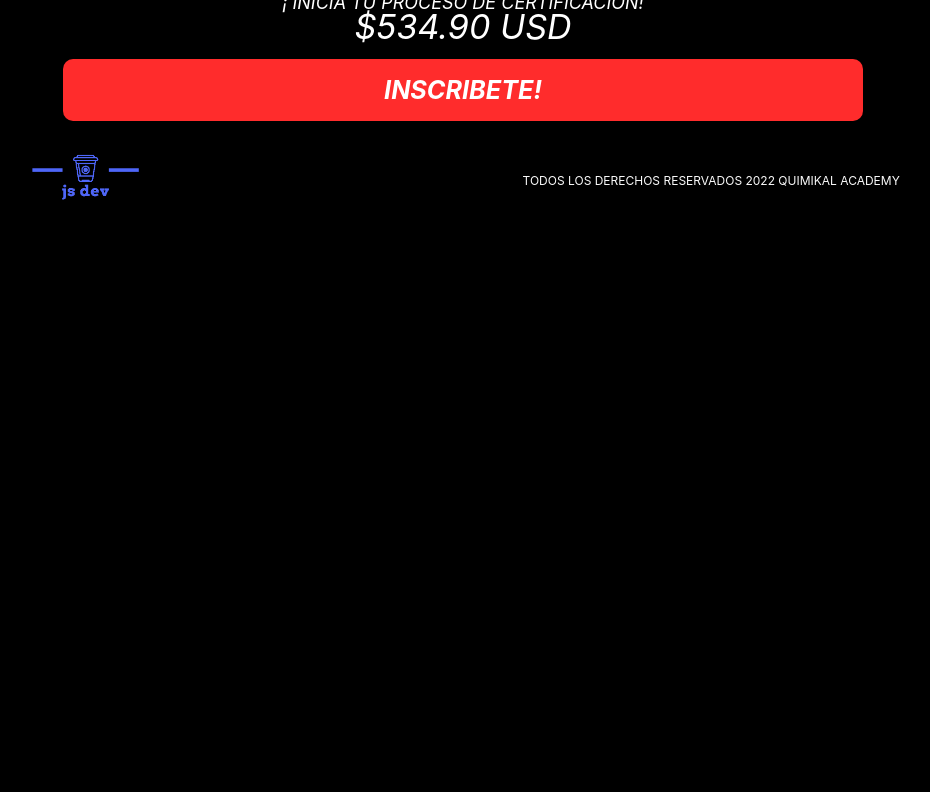
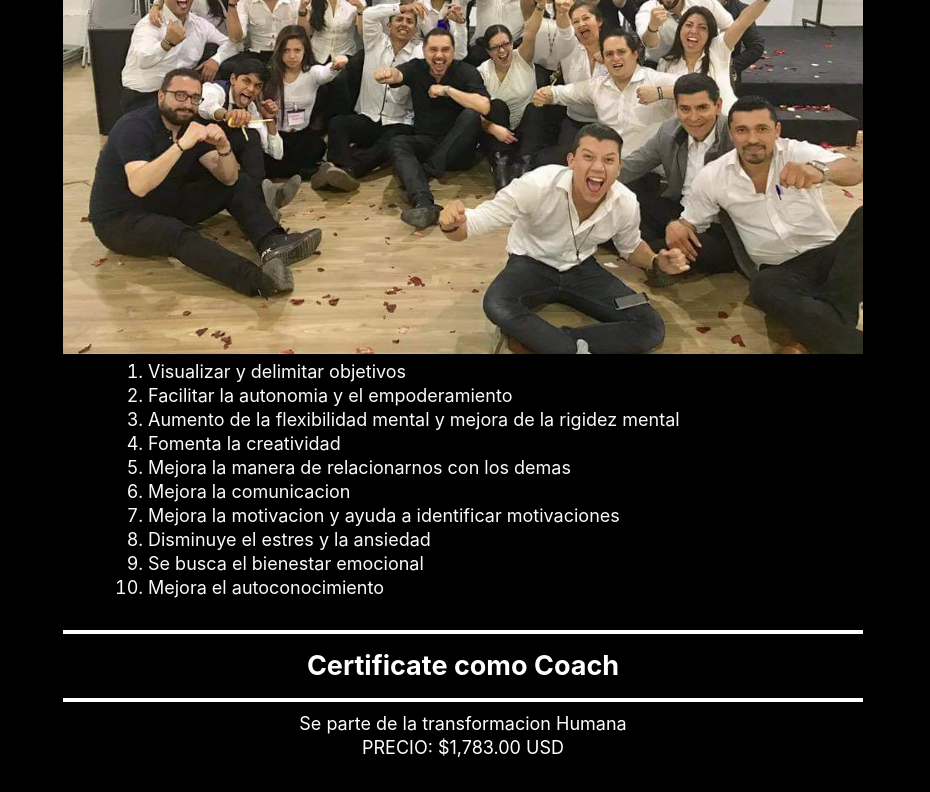
Before and after one commit to aramxD/quimikal_project, a React (Vite) app: page / in a window 1280 px wide. Shown: the part 3973-4765 px from the top of the page, without its empty margins (177-1107 px from the left). Before the commit the page ends 4183 px from the top, so only its background shows below. Built offline with nearby package versions, Linux system fonts and the light colour scheme.

Commit message:
ajuste de timer negativo, se agrega componente de beneficios

```diff
--- a/src/App.jsx
+++ b/src/App.jsx
@@ -11,7 +11,7 @@ import Footer from "./components/Footer";
 import Galery from "./components/Gallery";
 import ProductValue from "./components/ProductValue";
 import CTA from "./elements/CTA";
-
+import CourseBenefits from "./components/CourseBenefits";
 
 const initialOptions = {
   "client-id":
@@ -31,6 +31,7 @@ function App() {
         <CTA/>
         <Methodology />
         {/* <Testimonials /> */}
+        <CourseBenefits/>
         <ProductValue/>
         <Timer />
         <Footer />
--- a/src/components/CourseBenefits.jsx
+++ b/src/components/CourseBenefits.jsx
@@ -0,0 +1,84 @@
+import React from "react";
+import styled from "styled-components";
+
+import benefitsImg from "../assets/Galeria/Galeria 3.jpeg";
+
+const CourseBenefits = ({ className }) => {
+  return (
+    <section className={className}>
+      <h2>Beneficios de la Certificacion</h2>
+      <h3>Certificate y comparte estos beneficios</h3>
+      <div className="benefitsContent">
+        <div className="benefitsImg">
+          <img src={benefitsImg} alt="" />
+        </div>
+        <div className="benefitsList">
+          <ol>
+            <li>Visualizar y delimitar objetivos</li>
+            <li>Facilitar la autonomia y el empoderamiento</li>
+            <li>
+              Aumento de la flexibilidad mental y mejora de la rigidez mental
+            </li>
+            <li>Fomenta la creatividad</li>
+            <li>Mejora la manera de relacionarnos con los demas</li>
+            <li>Mejora la comunicacion</li>
+            <li>Mejora la motivacion y ayuda a identificar motivaciones</li>
+            <li>Disminuye el estres y la ansiedad</li>
+            <li>Se busca el bienestar emocional</li>
+            <li>Mejora el autoconocimiento</li>
+          </ol>
+        </div>
+      </div>
+    </section>
+  );
+};
+
+export default styled(CourseBenefits)`
+
+  display: flex;
+  flex-direction: column;
+  justify-content: space-around;
+  align-items: center;
+
+  width: 90vw;
+  max-width: 800px;
+  margin: 0 auto;
+  h2 {
+    width: 100%;
+    margin: 30px 0 10px 0;
+    border-top: solid 4px;
+    border-bottom: solid 4px;
+    padding: 20px 0;
+  }
+  h3{
+    margin: 20px 0;
+  }
+  .benefitsContent {
+    display: flex;
+    flex-direction: column;
+    align-items: center;
+    justify-content: space-around;
+  }
+  .benefitsImg {
+    width: 100%;
+  }
+  .benefitsImg img {
+    width: 100%;
+  }
+  .benefitsList {
+    margin-left: 10px;
+    width: 80%;
+  }
+  ol {
+    text-align: left;
+  }
+
+  color: rgb(250, 250, 250);
+  background-color: rgb(0, 0, 0);
+  p {
+    font-size: 12px;
+  }
+  img {
+    width: 120px;
+  }
+`;
--- a/src/utils/countdownTimerUtils.js
+++ b/src/utils/countdownTimerUtils.js
@@ -3,7 +3,14 @@ import dayjs from "dayjs";
 export function getRemainingTimeUntilMsTimestamp(timestampMs) {
   const timestapDayjs = dayjs(timestampMs);
   const nowDayjs = dayjs();
-
+  if(timestapDayjs.isBefore(nowDayjs)){
+    return{
+      segundos: "00",
+  minutos: "00",
+  horas: "00",
+  dias: "00",
+    }
+  }
   return {
     segundos: getRemainingSeconds(nowDayjs, timestapDayjs),
     minutos: getRemainingMinutes(nowDayjs, timestapDayjs),
```
Also changed, not shown: src/index.css (line endings or trailing spaces).
